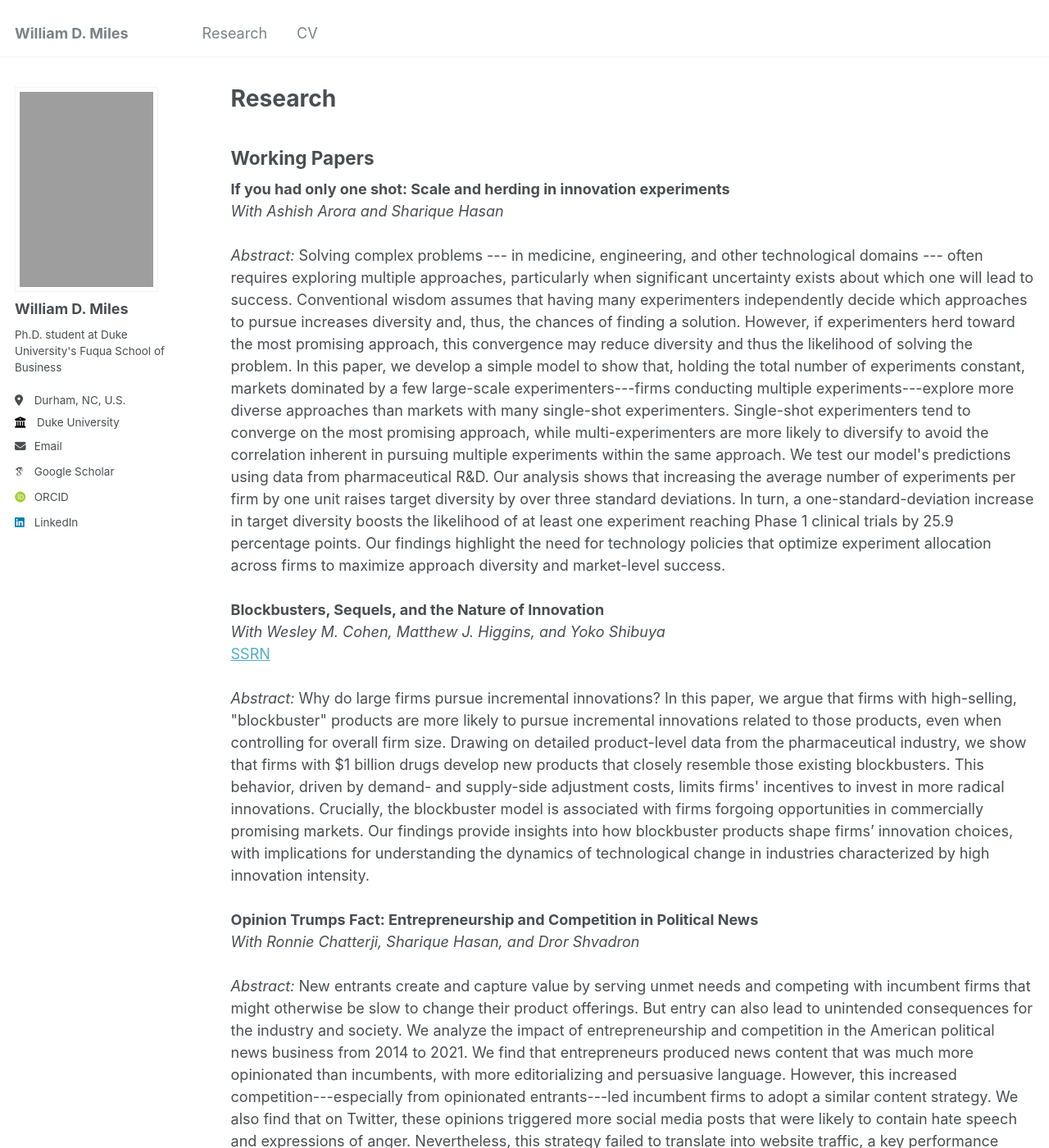
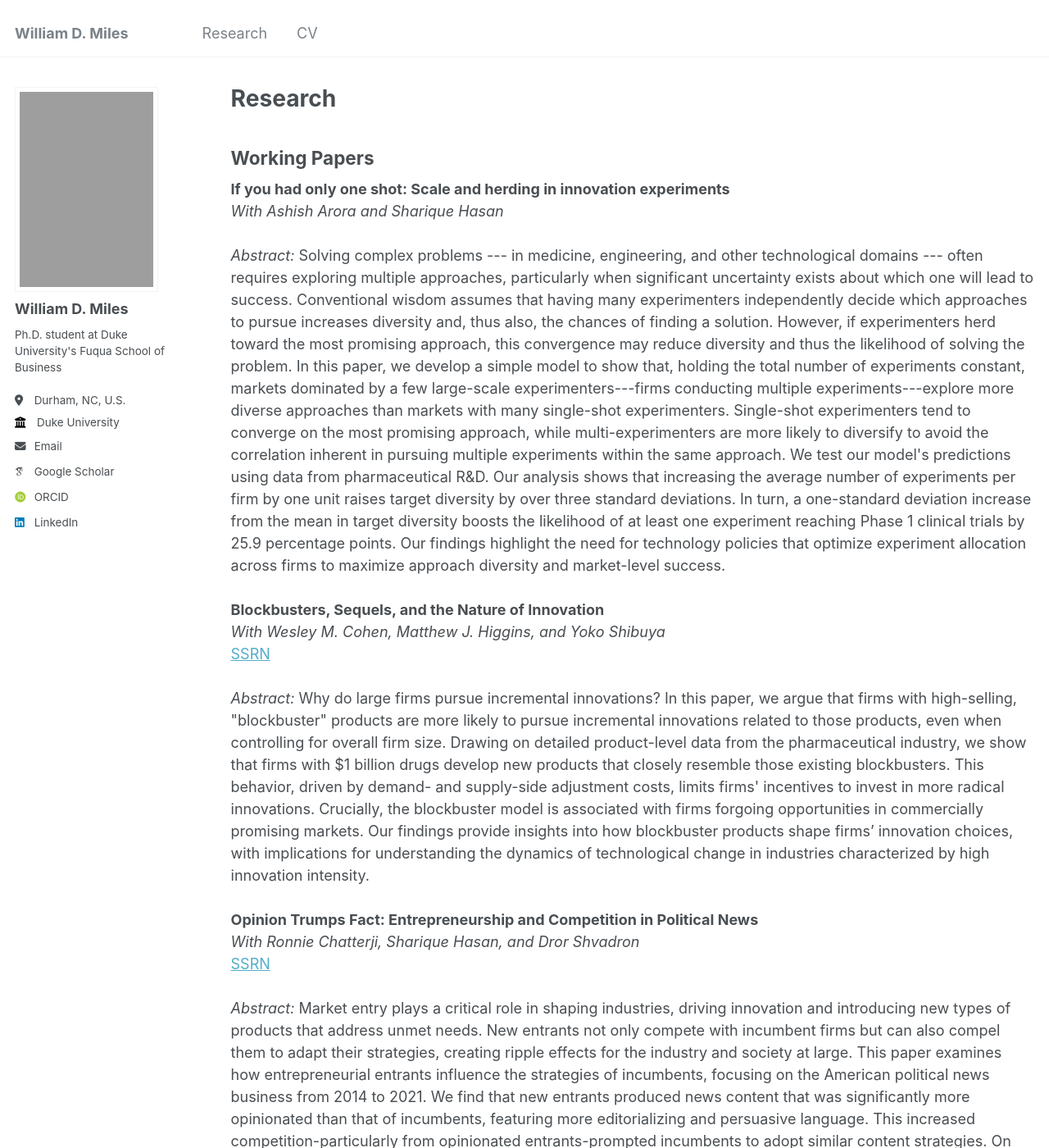
Before and after one commit to willdmiles/willdmiles.github.io, a Jekyll site: the page built from _pages/publications.html, in a window 1280 px wide and 1400 px high. Shown: the whole window at 82% size. Built offline with Jekyll 4.4.1, drawn with Linux system fonts in a browser that asks for light colours; some web fonts are replaced; some of the changed text lies outside the part shown.

Commit message:
new ssrn link

```diff
--- a/_pages/publications.html
+++ b/_pages/publications.html
@@ -11,18 +11,21 @@ author_profile: true
 
 <i>With Ashish Arora and Sharique Hasan</i><br><br>
 
-<i>Abstract:</i> Solving complex problems --- in medicine, engineering, and other technological domains ---
-often requires exploring multiple approaches, particularly when significant uncertainty exists about which one will lead to success.
+<i>Abstract:</i> Solving complex problems --- in medicine, engineering, and other technological domains --- often requires exploring multiple
+approaches, particularly when significant uncertainty exists about which one will lead to success.
 Conventional wisdom assumes that having many experimenters independently decide which approaches to pursue increases diversity and,
-thus, the chances of finding a solution. However, if experimenters herd toward the most promising approach, this convergence may reduce
-diversity and thus the likelihood of solving the problem. In this paper, we develop a simple model to show that, holding the total number
-of experiments constant, markets dominated by a few large-scale experimenters---firms conducting multiple experiments---explore more
-diverse approaches than markets with many single-shot experimenters. Single-shot experimenters tend to converge on the most promising approach,
+thus also, the chances of finding a solution. However, if experimenters herd toward the most promising approach,
+this convergence may reduce diversity and thus the likelihood of solving the problem.
+In this paper, we develop a simple model to show that, holding the total number of experiments constant,
+markets dominated by a few large-scale experimenters---firms conducting multiple experiments---explore more diverse approaches than
+markets with many single-shot experimenters. Single-shot experimenters tend to converge on the most promising approach,
 while multi-experimenters are more likely to diversify to avoid the correlation inherent in pursuing multiple experiments within the same approach.
-We test our model's predictions using data from pharmaceutical R&D.   Our analysis shows that increasing the average number of experiments per
-firm by one unit raises target diversity by over three standard deviations. In turn, a one-standard-deviation increase in target diversity boosts
-the likelihood of at least one experiment reaching Phase 1 clinical trials by 25.9 percentage points. Our findings highlight the need for
-technology policies that optimize experiment allocation across firms to maximize approach diversity and market-level success.
+We test our model's predictions using data from pharmaceutical R&D.
+Our analysis shows that increasing the average number of experiments per firm by one unit raises target diversity by over three standard deviations.
+In turn, a one-standard deviation increase from the mean in target diversity boosts the likelihood of at least one experiment reaching
+Phase 1 clinical trials by 25.9 percentage points.
+Our findings highlight the need for technology policies that optimize experiment allocation across firms to maximize approach diversity and
+market-level success.
 
 
 <br><br>
@@ -42,16 +45,18 @@ with implications for understanding the dynamics of technological change in indu
 <br><br>
 
 <b>Opinion Trumps Fact: Entrepreneurship and Competition in Political News</b><br>
+<i>With Ronnie Chatterji, Sharique Hasan, and Dror Shvadron</i><br>
+<a href="https://papers.ssrn.com/sol3/papers.cfm?abstract_id=5121585" target="_blank" rel="noopener noreferrer">SSRN</a><br><br>
 
-<i>With Ronnie Chatterji, Sharique Hasan, and Dror Shvadron</i><br><br>
-
-<i>Abstract:</i> New entrants create and capture value by serving unmet needs and competing with incumbent firms that might otherwise be slow to change their product offerings.
-But entry can also lead to unintended consequences for the industry and society. We analyze the impact of entrepreneurship and competition in the American political
-news business from 2014 to 2021. We find that entrepreneurs produced news content that was much more opinionated than incumbents, with more editorializing and
-persuasive language. However, this increased competition---especially from opinionated entrants---led incumbent firms to adopt a similar content strategy.
-We also find that on Twitter, these opinions triggered more social media posts that were likely to contain hate speech and expressions of anger.
-Nevertheless, this strategy failed to translate into website traffic, a key performance indicator. Our findings highlight the unexpected effect of media
-entrepreneurship. Entrants disrupted the traditional news business by making it more opinionated, leading to polarization without better business performance.
+<i>Abstract:</i> Market entry plays a critical role in shaping industries, driving innovation and introducing new types of products that address
+unmet needs. New entrants not only compete with incumbent firms but can also compel them to adapt their strategies,
+creating ripple effects for the industry and society at large. This paper examines how entrepreneurial entrants influence the strategies of incumbents,
+ focusing on the American political news business from 2014 to 2021. We find that new entrants produced news content that was significantly more
+  opinionated than that of incumbents, featuring more editorializing and persuasive language. This increased competition-particularly from opinionated
+  entrants-prompted incumbents to adopt similar content strategies. On social media, these shifts triggered more posts containing hate speech and
+  expressions of anger. Yet, this content strategy failed to improve a key performance metric: website traffic. Our findings reveal the unintended
+  consequences of media entrepreneurship. While entrants disrupted the traditional news business by amplifying opinionated content and increasing
+  polarization, they did not deliver better business results.
 
 <br><br>
 
```
